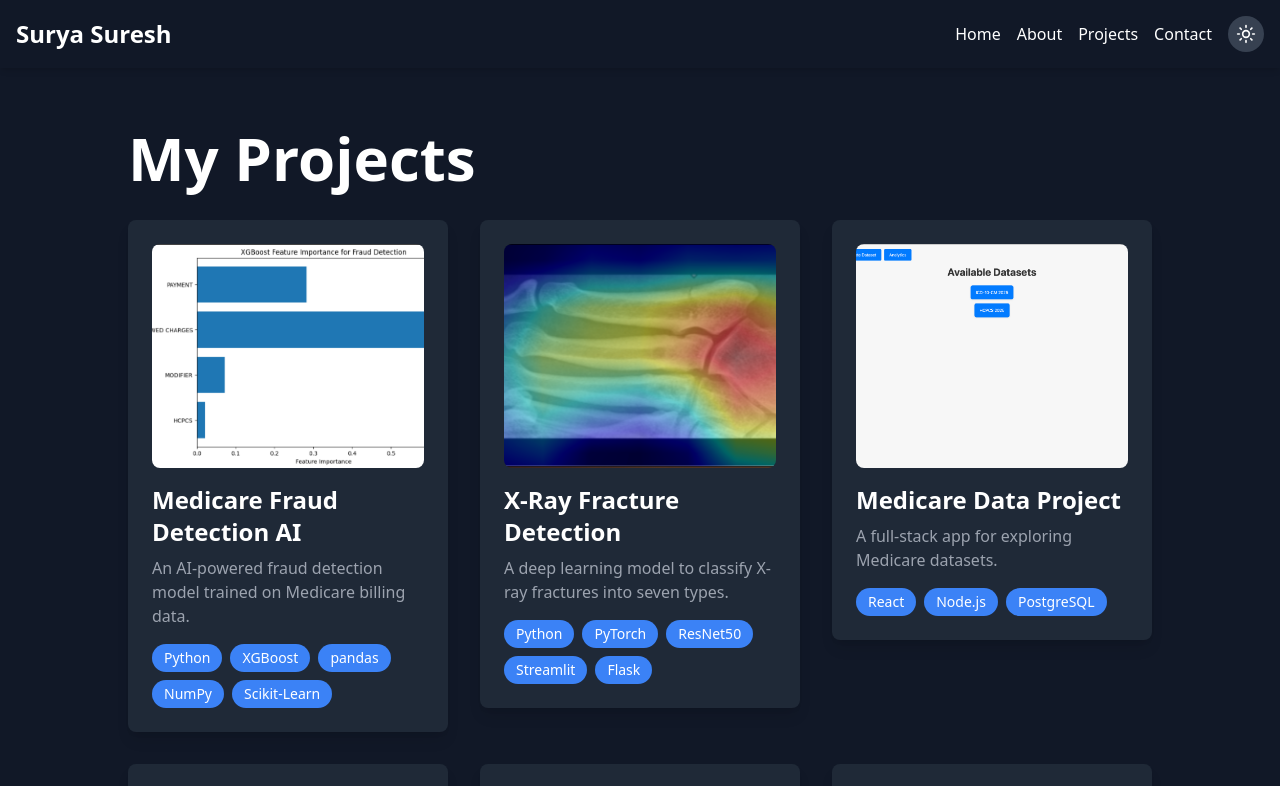
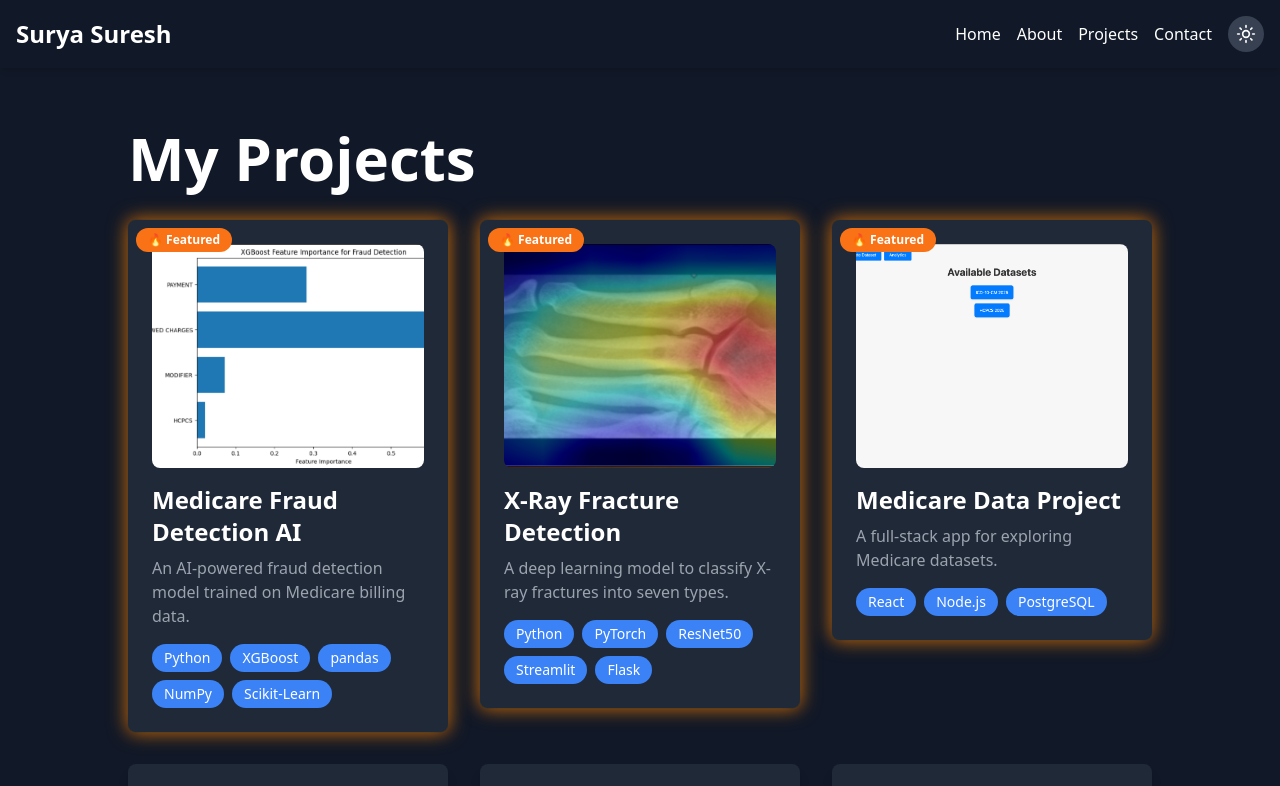
Before and after one commit to surya142002/my-portfolio, a React (Vite) app: page /projects in a window 1280 px wide. Shown: the top 786 px of the page. Built offline with nearby package versions, Linux system fonts and the light colour scheme.

Commit message:
featured feature

```diff
--- a/src/data/projects.json
+++ b/src/data/projects.json
@@ -2,6 +2,7 @@
     "projects": [
       {
         "id": "medicare-fraud-ai",
+        "featured": true,
         "title": "Medicare Fraud Detection AI",
         "shortDescription": "An AI-powered fraud detection model trained on Medicare billing data.",
         "longDescription": "This project utilizes machine learning to detect fraudulent Medicare claims based on billing patterns. By analyzing HCPCS codes, service modifiers, allowed charges, and payment amounts, the model identifies potentially fraudulent activity. The system is trained on real CMS data with additional synthetic fraud cases to enhance detection accuracy.",
@@ -47,6 +48,7 @@
       {
         "id": "x-ray-detection",
         "title": "X-Ray Fracture Detection",
+        "featured": true,
         "shortDescription": "A deep learning model to classify X-ray fractures into seven types.",
         "longDescription": "This project applies deep learning techniques to classify X-ray images into seven different types of fractures. Using ResNet50, the model was fine-tuned through multiple training stages, including augmentation, Mixup training, and learning rate optimizations. The project features a Streamlit frontend and a Flask backend for real-time predictions.",
         "techStack": ["Python", "PyTorch", "ResNet50", "Streamlit", "Flask"],
@@ -90,6 +92,7 @@
         {
             "id": "medicare-data",
             "title": "Medicare Data Project",
+            "featured": true,
             "shortDescription": "A full-stack app for exploring Medicare datasets.",
             "longDescription": "The Medicare Data Project is a web platform designed to allow users to search and explore Medicare datasets efficiently. It currently supports dataset uploads for ICD-10 and HCPCS codes and enables basic keyword-based searching. The goal is to make Medicare data more accessible to researchers and healthcare professionals.",
             "techStack": ["React", "Node.js", "PostgreSQL"],
@@ -134,6 +137,7 @@
           {
             "id": "object-detection",
             "title": "AI Snitch Machine",
+            "featured": false,
             "shortDescription": "Using YOLOv8 and Roboflow to detect similarities in student submissions.",
             "longDescription": "The AI Snitch Machine is a machine learning-powered tool designed to analyze and cluster student ERD (Entity Relationship Diagram) submissions. It uses YOLOv8 for object detection and Roboflow for dataset preprocessing to identify patterns and similarities in diagrams, helping automate grading and plagiarism detection. The project involved developing object detection, OCR text extraction, and clustering techniques to compare diagrams.",
             "techStack": ["Python", "YOLOv8", "Roboflow", "EasyOCR"],
@@ -172,6 +176,7 @@
           {
             "id": "pacman-ai",
             "title": "Pac-Man AI",
+            "featured": false,
             "shortDescription": "Implemented classical search algorithms in a Pac-Man environment.",
             "longDescription": "As part of a structured course project, I developed AI agents for Pac-Man using classical search algorithms such as Depth-First Search (DFS), Breadth-First Search (BFS), Uniform Cost Search, and A*. This project provided hands-on experience with foundational AI concepts and their application in pathfinding and decision-making within a game environment.",
             "techStack": ["Python"],
@@ -204,6 +209,7 @@
           {
             "id": "my-shell",
             "title": "My Shell",
+            "featured": false,
             "shortDescription": "Implemented a Unix-like shell with process handling, redirection, and piping.",
             "longDescription": "As part of a structured course project, I implemented key features of a Unix-like shell in C and C++. This involved command parsing, executing processes, managing input/output redirection, and handling background processes. The project provided hands-on experience with system calls, process management, and inter-process communication.",
             "techStack": ["C", "C++"],
@@ -241,6 +247,7 @@
           {
             "id": "memory-allocator",
             "title": "Memory Allocator",
+            "featured": false,
             "shortDescription": "Implemented a custom memory allocator with dynamic allocation strategies.",
             "longDescription": "As part of a structured course project, I implemented a custom memory allocator in C that mimics the behavior of `malloc()`, `free()`, and `realloc()`. This project provided hands-on experience with memory management, including dynamic allocation, fragmentation handling, and efficient space utilization. The implementation included various allocation strategies and ensured thread safety using mutex locks.",
             "techStack": ["C", "C++"],
@@ -277,6 +284,7 @@
           {
             "id": "chatroom",
             "title": "Java Chatroom",
+            "featured": false,
             "shortDescription": "A multi-user chat application built in Java with networking and GUI.",
             "longDescription": "For my Object-Oriented Programming final project, my team and I developed a real-time chatroom application in Java. This project was my first experience working in a group, using Git for version control, and implementing a structured software project from start to finish. The chatroom supports multiple users, message broadcasting, account management, and moderation tools, all built with Java's Swing for the GUI and Java Sockets for networking.",
             "techStack": ["Java", "Swing", "Sockets", "JUnit"],
@@ -315,6 +323,7 @@
           {
             "id": "merck-data-viz",
             "title": "Bio-Wearables Data Visualization",
+            "featured": false,
             "shortDescription": "A simple R Shiny dashboard for visualizing Fitbit health data.",
             "longDescription": "This was my first experience working in an Agile/Scrum environment. As part of a student team in Purdue’s Data Mine program, I worked on a data visualization project in collaboration with Merck. Our team built an interactive dashboard using R Shiny to analyze Fitbit bio-wearables data. The goal was to transform large datasets into intuitive graphs and charts to help researchers identify trends in physical activity and heart rate metrics.",
             "techStack": ["R", "Shiny", "Plotly", "ggplot2"],
@@ -351,6 +360,7 @@
       {
         "id": "battleship",
         "title": "Battleship Game",
+        "featured": false,
         "shortDescription": "A Java-based Battleship game that sparked my interest in computer science.",
         "longDescription": "This was my first real programming project, and it played a huge role in getting me interested in computer science. As a group, we built a turn-based Battleship game in Java, implementing a graphical interface, and game logic. The project had its challenges, including a complete restart after realizing our initial approach was flawed, but in the end, it was an incredibly rewarding experience that made programming fun for me.",
         "techStack": ["Java"],
--- a/src/pages/Home.tsx
+++ b/src/pages/Home.tsx
@@ -1,8 +1,11 @@
 import { motion } from 'framer-motion';
 import { Github, Linkedin } from 'lucide-react';
 import { Link } from 'react-router-dom';
+import projectsData from '../data/projects.json';
 
 const Home = () => {
+  const featuredProjects = projectsData.projects.filter(project => project.featured);
+
   return (
     <motion.div
       className="p-4 md:p-8 lg:p-16 flex flex-col items-center text-center"
@@ -35,8 +38,46 @@ const Home = () => {
         </Link>
       </div>
 
+      {/* Featured Projects Section */}
+      {featuredProjects.length > 0 && (
+        <div className="w-full max-w-4xl mt-8">
+          <h2 className="text-xl sm:text-2xl font-semibold mb-4">🔥 Featured Projects</h2>
+          <div className="flex justify-center space-x-4">
+            {featuredProjects.map((project) => (
+              <Link
+                to={`/projects/${project.id}`}
+                key={project.id}
+                className="relative flex flex-col items-center"
+              >
+                {/* Fire Animation */}
+                <motion.div
+                  className="absolute top-0 text-lg"
+                  initial={{ opacity: 0.6, scale: 1 }}
+                  animate={{ opacity: [0.6, 1, 0.6], scale: [1, 1.1, 1] }}
+                  transition={{ duration: 1.5, repeat: Infinity, ease: "easeInOut" }}
+                >
+                </motion.div>
+
+                {/* Small Image Preview */}
+                {project.images && project.images.length > 0 && (
+                  <motion.img
+                    src={project.images[0]}
+                    alt={project.title}
+                    className="w-24 h-24 sm:w-28 sm:h-28 object-cover rounded-lg shadow-md hover:shadow-lg transition"
+                    whileHover={{ scale: 1.05 }}
+                  />
+                )}
+
+                {/* Project Title */}
+                <p className="text-sm sm:text-base font-medium mt-2">{project.title}</p>
+              </Link>
+            ))}
+          </div>
+        </div>
+      )}
+
       {/* Social Media Links */}
-      <div className="flex space-x-4">
+      <div className="flex space-x-4 mt-10">
         <a
           href="https://github.com/surya142002"
           target="_blank"
@@ -54,7 +95,6 @@ const Home = () => {
           <Linkedin size={32} />
         </a>
       </div>
-
     </motion.div>
   );
 };
--- a/src/pages/Projects.tsx
+++ b/src/pages/Projects.tsx
@@ -18,9 +18,34 @@ const Projects = () => {
         {projects.map((project) => (
           <Link to={`/projects/${project.id}`} key={project.id}>
             <motion.div
-              className="bg-gray-100 dark:bg-gray-800 p-6 rounded-lg shadow-lg hover:shadow-xl transition-shadow"
+              className={`relative bg-gray-100 dark:bg-gray-800 p-6 rounded-lg shadow-lg hover:shadow-xl transition-shadow`}
               whileHover={{ scale: 1.05 }}
+              animate={project.featured ? { boxShadow: "0px 0px 20px rgba(255, 165, 0, 0.6)" } : {}}
+              transition={{ duration: 0.5, ease: "easeInOut" }}
             >
+              {/* Fire Glow Effect (Subtle Pulse) */}
+              {project.featured && (
+                <motion.div
+                  className="absolute inset-0 rounded-lg"
+                  initial={{ opacity: 0.6, scale: 1 }}
+                  animate={{ opacity: [0.6, 0.9, 0.6], scale: [1, 1.05, 1] }}
+                  transition={{ duration: 2, repeat: Infinity, ease: "easeInOut" }}
+                  style={{ boxShadow: "0px 0px 15px rgba(255, 69, 0, 0.5)" }}
+                />
+              )}
+
+              {/* Featured Badge */}
+              {project.featured && (
+                <motion.span
+                  className="absolute top-2 left-2 bg-orange-500 text-white text-xs font-bold px-3 py-1 rounded-full"
+                  initial={{ y: -10, opacity: 0 }}
+                  animate={{ y: 0, opacity: 1 }}
+                  transition={{ duration: 0.5, ease: "easeOut" }}
+                >
+                  🔥 Featured
+                </motion.span>
+              )}
+
               {/* Project Image (Only if Available) */}
               {project.images && project.images.length > 0 && (
                 <img
```
